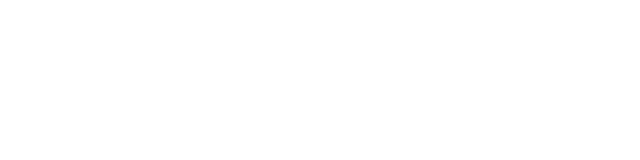
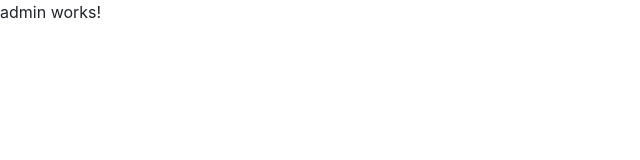
Before and after one commit to carlthenimrod/league-ng, an Angular app: page /admin in a window 1280 px wide. Shown: the top 160 px of the page, without its empty margins (0-640 px from the left). Built offline with nearby package versions, Linux system fonts and the light colour scheme.

Commit message:
Set up admin module

```diff
--- /dev/null
+++ b/src/app/admin/admin-dashboard/admin-dashboard.component.html
@@ -0,0 +1,3 @@
+<p>
+  admin-dashboard works!
+</p>
--- /dev/null
+++ b/src/app/admin/admin-dashboard/admin-dashboard.component.ts
@@ -0,0 +1,15 @@
+import { Component, OnInit } from '@angular/core';
+
+@Component({
+  selector: 'app-admin-dashboard',
+  templateUrl: './admin-dashboard.component.html',
+  styleUrls: ['./admin-dashboard.component.scss']
+})
+export class AdminDashboardComponent implements OnInit {
+
+  constructor() { }
+
+  ngOnInit() {
+  }
+
+}
--- /dev/null
+++ b/src/app/admin/admin.component.html
@@ -0,0 +1,3 @@
+<p>
+  admin works!
+</p>
--- /dev/null
+++ b/src/app/admin/admin.component.ts
@@ -0,0 +1,15 @@
+import { Component, OnInit } from '@angular/core';
+
+@Component({
+  selector: 'app-admin',
+  templateUrl: './admin.component.html',
+  styleUrls: ['./admin.component.scss']
+})
+export class AdminComponent implements OnInit {
+
+  constructor() { }
+
+  ngOnInit() {
+  }
+
+}
--- a/src/app/app-routing.module.ts
+++ b/src/app/app-routing.module.ts
@@ -1,5 +1,6 @@
 import { NgModule } from '@angular/core';
 import { Routes, RouterModule } from '@angular/router';
+
 import { HomeComponent } from './core/home/home.component';
 
 const routes: Routes = [
```
Also changed, not shown: src/app/admin/admin-routing.module.ts (added, +17 -0 lines), src/app/admin/admin.module.ts (+10 -2 lines), src/app/admin/admin-dashboard/admin-dashboard.component.scss (added), src/app/admin/admin.component.scss (added).
